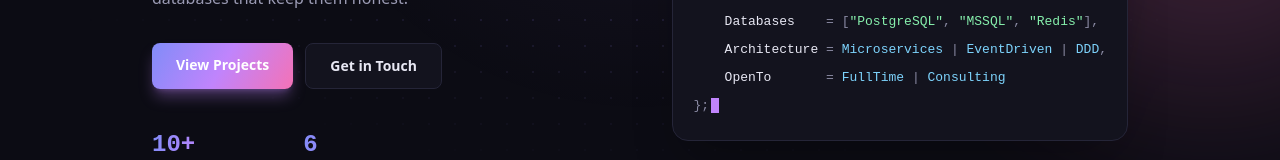
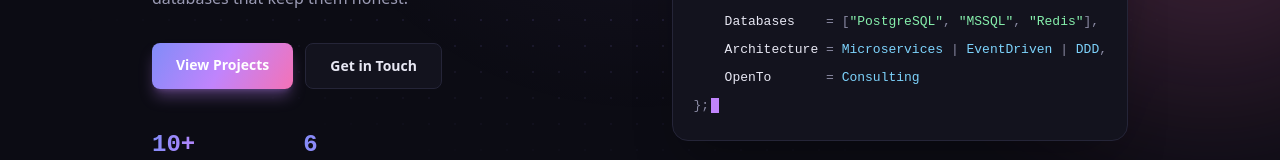
Before and after one commit to mdemrulkayes/mdemrulkayes.github.io, a React (Vite) app: page / in a window 1280 px wide. Shown: the part 487-647 px from the top of the page. Built offline with nearby package versions, Linux system fonts and the light colour scheme.

Commit message:
Update work status

```diff
--- a/src/components/Hero.tsx
+++ b/src/components/Hero.tsx
@@ -116,7 +116,7 @@ export default function Hero() {
                 <P>|</P> <T>DDD</T>
                 <P>,</P>
                 {'\n'}
-                {'    '}OpenTo       <P>=</P> <T>FullTime</T> <P>|</P> <T>Consulting</T>
+                {'    '}OpenTo       <P>=</P> <T>Consulting</T>
                 {'\n'}
                 <P>{'};'}</P>
                 <span className="caret" aria-hidden="true" />
```
